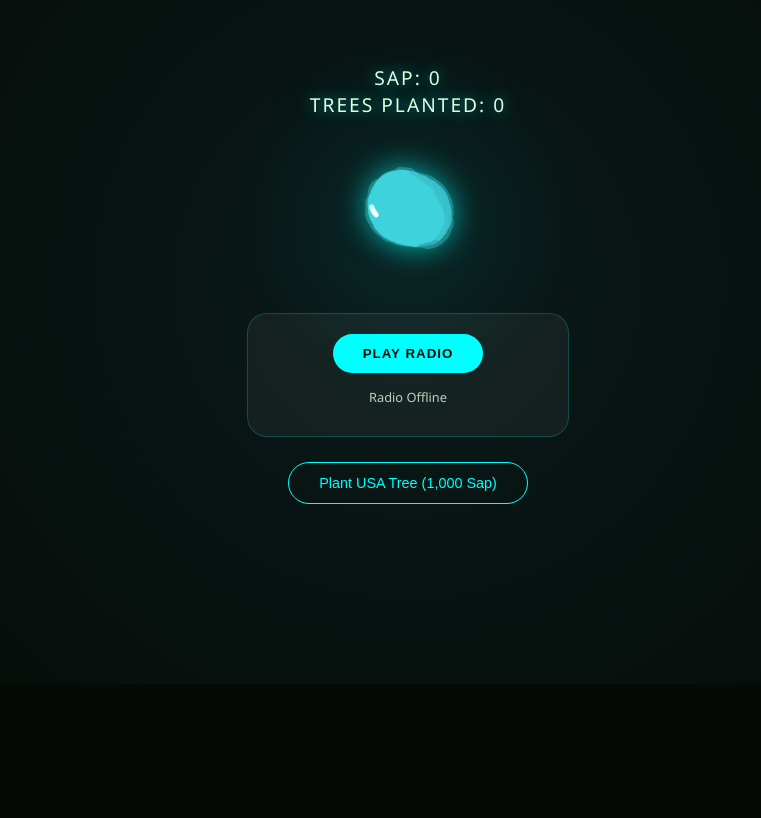
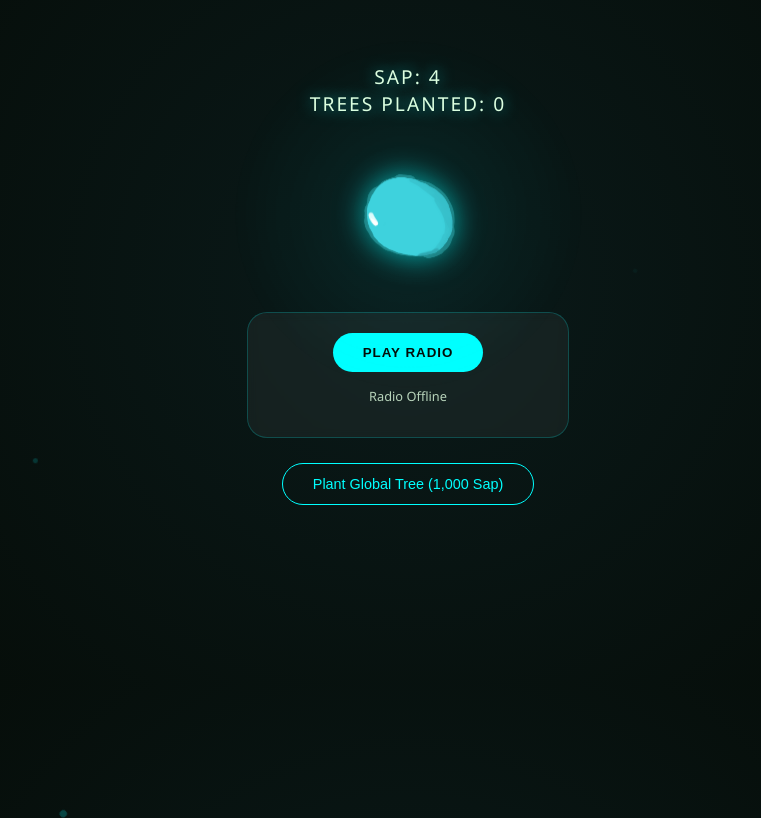
Before and after one commit to invirenz/spirit-tree-app, a plain HTML site: page index.html in a window 1280 px wide. Shown: the part 116-934 px from the top of the page, without its empty margins (232-993 px from the left). Before the commit the page ends 800 px from the top, so only its background shows below. Drawn offline with Linux system fonts and the light colour scheme.

Commit message:
Update index.html

```diff
--- a/index.html
+++ b/index.html
@@ -39,16 +39,14 @@
             margin: 30px 0;
         }
 
-        /* The Tree/Orb Image */
         #tree-art {
             width: 240px;
             height: auto;
             z-index: 2;
             filter: drop-shadow(0 0 15px rgba(0, 255, 255, 0.7));
-            transition: transform 0.3s ease;
+            transition: transform 0.1s linear;
         }
 
-        /* The Glowing Background Pulse */
         .aura {
             position: absolute;
             width: 350px;
@@ -79,12 +77,6 @@
             font-weight: bold;
             text-transform: uppercase;
             letter-spacing: 1px;
-            transition: all 0.2s;
-        }
-
-        .play-btn:hover {
-            transform: scale(1.05);
-            box-shadow: 0 0 20px rgba(0, 255, 255, 0.4);
         }
 
         .plant-btn {
@@ -96,20 +88,20 @@
             cursor: pointer;
             margin-top: 25px;
             font-size: 0.9rem;
-            transition: all 0.3s;
+            transition: 0.3s;
         }
 
         .plant-btn:hover {
             background: rgba(0, 255, 255, 0.1);
         }
 
-        /* Falling Leaf Particles */
         .leaf {
             position: absolute;
             background: #00ffff;
             border-radius: 50%;
             opacity: 0.3;
             pointer-events: none;
+            z-index: 1;
         }
 
         @keyframes pulseAura {
@@ -121,7 +113,6 @@
             font-size: 0.8rem;
             opacity: 0.8;
             margin-top: 15px;
-            height: 1.2em;
         }
     </style>
 </head>
@@ -143,13 +134,138 @@
         <p id="track-name">Radio Offline</p>
     </div>
 
-    <button id="plant-btn" class="plant-btn">Plant USA Tree (1,000 Sap)</button>
+    <button id="plant-btn" class="plant-btn">Plant Global Tree (1,000 Sap)</button>
 </div>
 
 <script>
-    // --- 1. DATA & PLAYLIST ---
+    // --- STATE MANAGEMENT ---
     let state = JSON.parse(localStorage.getItem('spiritTreeSave')) || {
         sap: 0,
-        totalPlanted: 0,
-        lastTick: Date.now()
+        totalPlanted: 0
     };
+    let lastUpdateTime = Date.now();
+
+    // --- PLAYLIST ---
+    // Ensure filenames in /assets match exactly
+    const playlist = [
+        { name: "After Light", src: "assets/After_Light_mastered.mp3" },
+        { name: "Get Away", src: "assets/Get_Away_mastered.mp3" },
+        { name: "Half of Me", src: "assets/Half_of_Me_mastered.mp3" },
+        { name: "W.D.I.D.", src: "assets/WDID.mp3" }
+    ];
+
+    let currentTrackIndex = 0;
+    let isPlaying = false;
+    const audio = new Audio();
+    audio.preload = "auto";
+
+    const playBtn = document.getElementById('play-btn');
+    const trackLabel = document.getElementById('track-name');
+    const sapLabel = document.getElementById('sap-count');
+    const treeLabel = document.getElementById('tree-count');
+    const plantBtn = document.getElementById('plant-btn');
+    const treeArt = document.getElementById('tree-art');
+
+    function updateUI() {
+        sapLabel.textContent = Math.floor(state.sap);
+        treeLabel.textContent = state.totalPlanted;
+        localStorage.setItem('spiritTreeSave', JSON.stringify(state));
+    }
+
+    // --- GAME ENGINE ---
+    function gameLoop() {
+        const now = Date.now();
+        const elapsed = now - lastUpdateTime;
+
+        // Sap Ticking
+        if (elapsed >= 1000) {
+            state.sap += 1;
+            lastUpdateTime = now;
+            updateUI();
+        }
+
+        // Orb Animation
+        const float = Math.sin(now / 1500) * 10;
+        const pulse = 1 + Math.sin(now / (isPlaying ? 400 : 2000)) * 0.03;
+        if(treeArt) treeArt.style.transform = `translateY(${float}px) scale(${pulse})`;
+
+        requestAnimationFrame(gameLoop);
+    }
+
+    // --- MUSIC LOGIC ---
+    async function toggleMusic() {
+        if (!audio.src || audio.src === "" || audio.src.includes('undefined')) {
+            audio.src = playlist[currentTrackIndex].src;
+        }
+
+        try {
+            if (audio.paused) {
+                await audio.play();
+                isPlaying = true;
+                playBtn.textContent = "Pause Radio";
+                trackLabel.textContent = "NOW PLAYING: " + playlist[currentTrackIndex].name;
+            } else {
+                audio.pause();
+                isPlaying = false;
+                playBtn.textContent = "Play Radio";
+            }
+        } catch (err) {
+            console.error("Audio block:", err);
+            trackLabel.textContent = "Error: File missing or blocked";
+        }
+    }
+
+    audio.onended = () => {
+        currentTrackIndex = (currentTrackIndex + 1) % playlist.length;
+        audio.src = playlist[currentTrackIndex].src;
+        audio.play();
+        trackLabel.textContent = "NOW PLAYING: " + playlist[currentTrackIndex].name;
+    };
+
+    // --- PLANTING LOGIC ---
+    plantBtn.onclick = async () => {
+        if (state.sap >= 1000) {
+            state.sap -= 1000;
+            state.totalPlanted += 1;
+            updateUI();
+
+            try {
+                const response = await fetch('/api/plant', { method: 'POST' });
+                if (response.ok) {
+                    alert("A tree is being planted globally! Check your dashboard.");
+                }
+            } catch (err) {
+                console.error("API Error:", err);
+            }
+        } else {
+            alert("Need 1,000 Sap!");
+        }
+    };
+
+    // --- PARTICLE EFFECTS ---
+    function createLeaf() {
+        const leaf = document.createElement('div');
+        leaf.className = 'leaf';
+        leaf.style.left = (Math.random() * 100) + 'vw';
+        const size = (Math.random() * 5 + 2) + 'px';
+        leaf.style.width = size;
+        leaf.style.height = size;
+        document.body.appendChild(leaf);
+
+        const duration = Math.random() * 3000 + 5000;
+        leaf.animate([
+            { transform: 'translateY(-10vh) rotate(0deg)', opacity: 0 },
+            { transform: 'translateY(50vh) rotate(180deg)', opacity: 0.3, offset: 0.5 },
+            { transform: 'translateY(110vh) rotate(360deg)', opacity: 0 }
+        ], { duration: duration, easing: 'linear' }).onfinish = () => leaf.remove();
+    }
+
+    // --- INITIALIZE ---
+    playBtn.addEventListener('click', toggleMusic);
+    setInterval(createLeaf, 1500);
+    updateUI();
+    requestAnimationFrame(gameLoop);
+
+</script>
+</body>
+</html>
```
